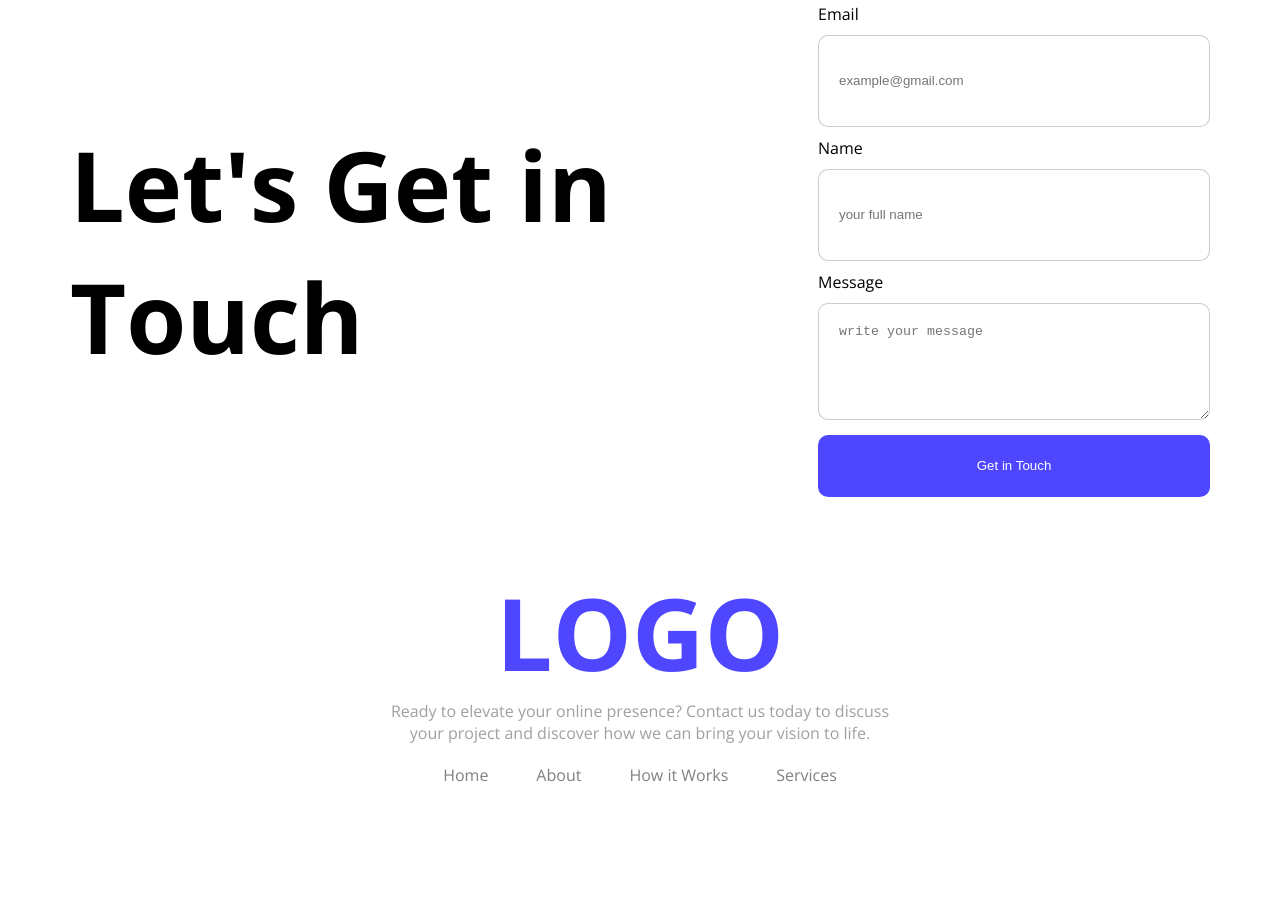
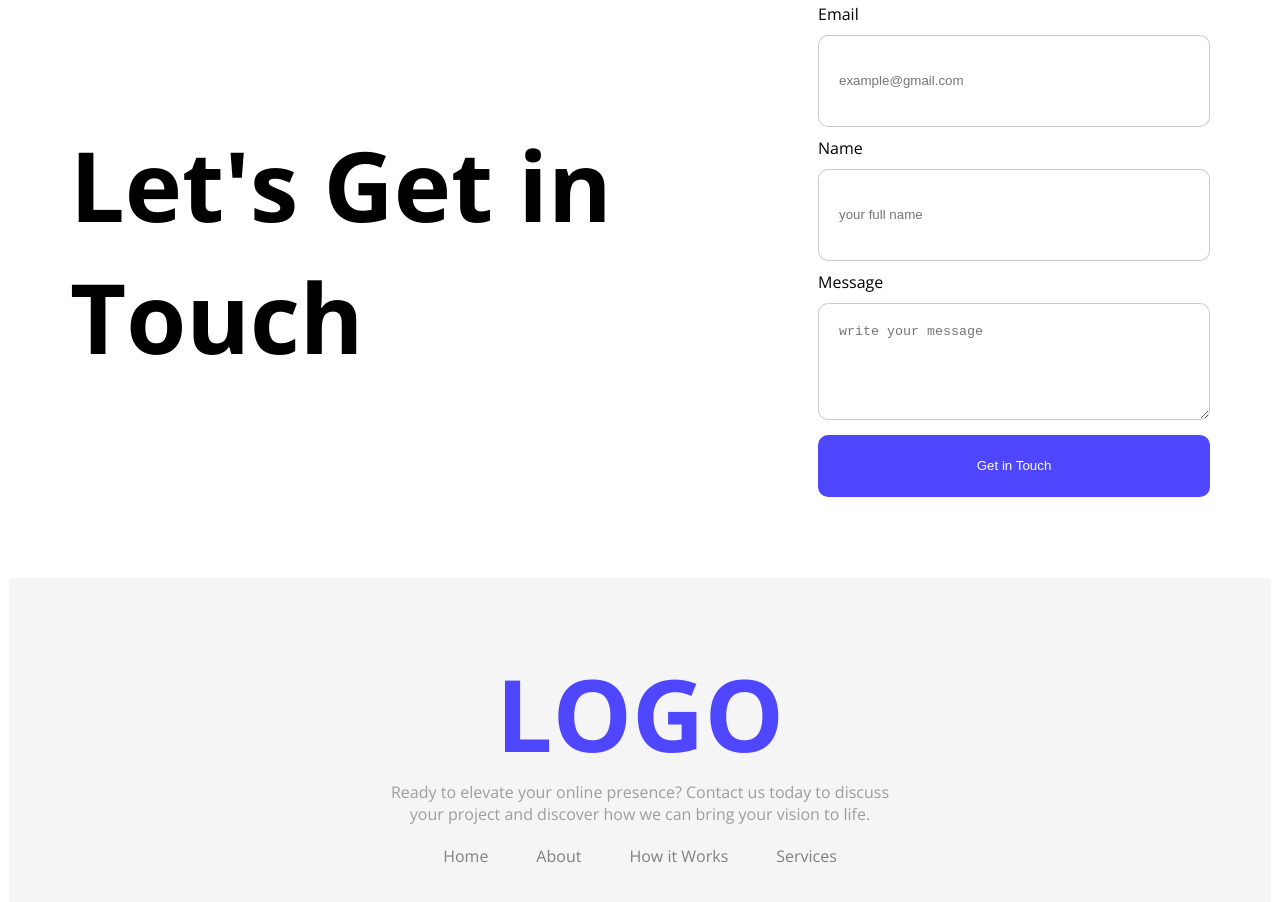
Before and after one commit to joybappy/assignment-1, a plain HTML site: page index.html in a window 1280 px wide. Shown: the part 2890-3792 px from the top of the page. Before the commit the page ends 3726 px from the top, so only its background shows below. Drawn offline with nearby package versions, Linux system fonts and the light colour scheme.

Commit message:
added finishing touches

```diff
--- a/styles.css
+++ b/styles.css
@@ -284,7 +284,9 @@
  /* footer section starts */
  .footer-container {
      text-align: center;
-     margin-bottom: 0;
+     margin: 80px 0 0 0;
+     background-color: whitesmoke;
+     border: 1px solid white;
  }
 
  .footer-container h1 {
```
